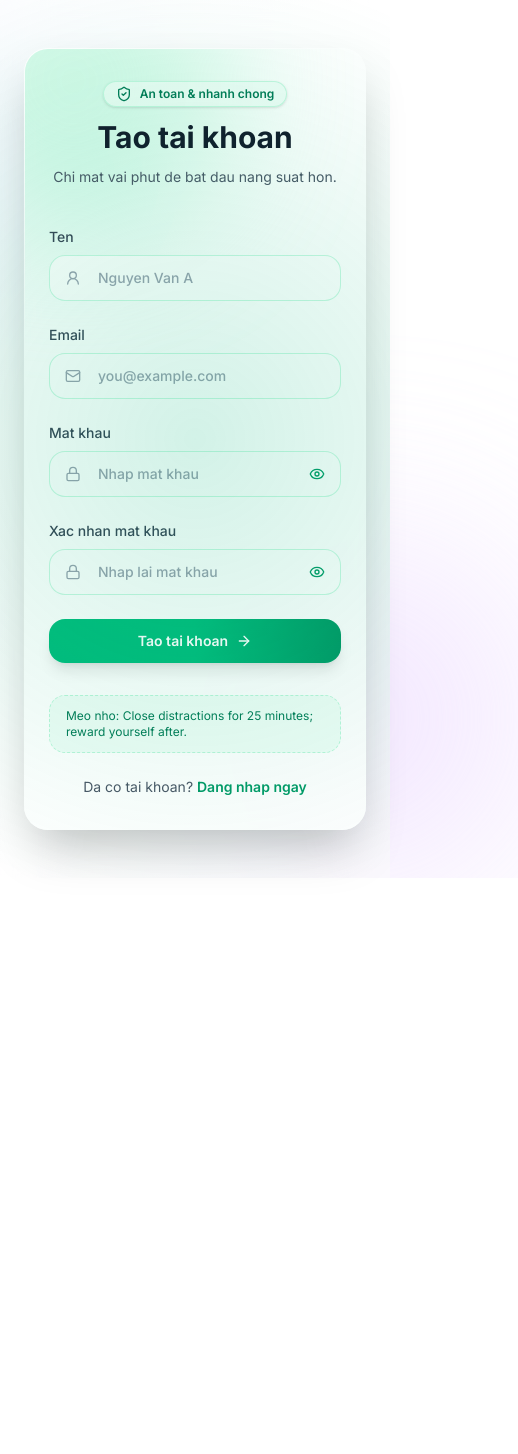
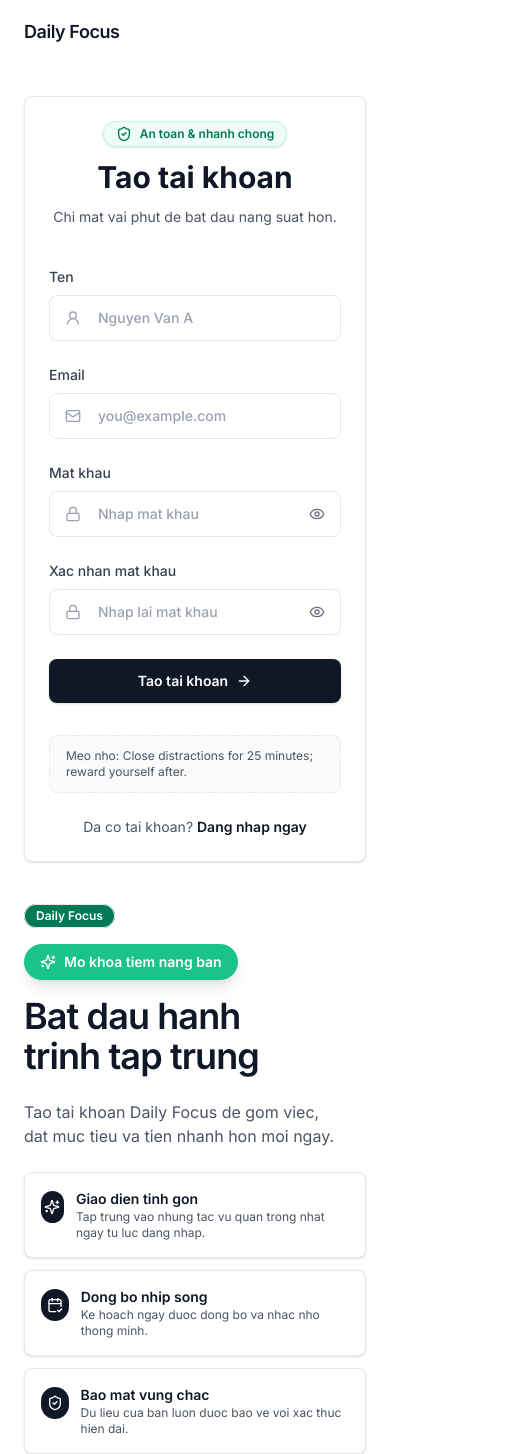
Before and after one commit to Altas463/daily-focus-Time-Management-Website, a Next.js app: page /auth/register in a window 390 px wide. Shown: the whole page, 518 px wide, since content can reach past the window. Before the commit the page ends 878 px from the top, so only its background shows below. Built offline with nearby package versions, Linux system fonts and the light colour scheme.

Commit message:
refactor: simplify layout and styling in AuthPageShell; remove unnecessary animations and improve structure

```diff
--- a/src/app/auth/register/page.tsx
+++ b/src/app/auth/register/page.tsx
@@ -158,17 +158,7 @@
         </>
       }
     >
-      <motion.div
-        initial={{ opacity: 0, y: 24, scale: 0.98 }}
-        animate={{ opacity: 1, y: 0, scale: 1 }}
-        transition={{ duration: 0.6, ease: "easeOut" }}
-        className="relative overflow-hidden rounded-3xl border border-white/70 bg-white/80 px-6 py-8 shadow-2xl backdrop-blur-sm dark:border-white/10 dark:bg-gray-950/75 sm:px-10 sm:py-12"
-      >
-        <div className="pointer-events-none absolute inset-0">
-          <div className="absolute -left-28 -top-32 h-80 w-80 rounded-full bg-emerald-200/50 blur-3xl dark:bg-emerald-800/40" />
-          <div className="absolute right-0 bottom-0 h-64 w-64 translate-x-1/3 translate-y-1/3 rounded-full bg-white/70 blur-[120px] dark:bg-white/10" />
-        </div>
-        <div className="relative">
+      <div>
           <div className="mb-10 flex flex-col items-center gap-3 text-center">
             <div className="inline-flex items-center gap-2 rounded-full border border-emerald-200/60 bg-emerald-50/80 px-3 py-1 text-xs font-semibold text-emerald-700 shadow-sm dark:border-emerald-500/30 dark:bg-emerald-500/10 dark:text-emerald-200">
               <ShieldCheck className="h-4 w-4" aria-hidden />
@@ -199,7 +189,7 @@
                   value={name}
                   onChange={(event) => setName(event.target.value)}
                   placeholder="Nguyen Van A"
-                  className="w-full rounded-2xl border border-emerald-200/60 bg-white/90 px-4 py-3 pl-12 text-sm font-medium text-gray-900 placeholder:text-gray-400 transition focus:border-emerald-500 focus:outline-none focus:ring-4 focus:ring-emerald-400/20 dark:border-white/10 dark:bg-gray-900/70 dark:text-white dark:placeholder:text-gray-500 dark:focus:border-emerald-300 dark:focus:ring-emerald-500/20"
+                  className="w-full rounded-lg border border-gray-200 bg-white px-4 py-3 pl-12 text-sm font-medium text-gray-900 placeholder:text-gray-400 transition focus:border-gray-400 focus:outline-none focus:ring-4 focus:ring-gray-200 dark:border-gray-800 dark:bg-gray-900 dark:text-white dark:placeholder:text-gray-500 dark:focus:border-gray-600 dark:focus:ring-gray-800/40"
                 />
               </div>
             </div>
@@ -221,7 +211,7 @@
                   value={email}
                   onChange={(event) => setEmail(event.target.value)}
                   placeholder="you@example.com"
-                  className="w-full rounded-2xl border border-emerald-200/60 bg-white/90 px-4 py-3 pl-12 text-sm font-medium text-gray-900 placeholder:text-gray-400 transition focus:border-emerald-500 focus:outline-none focus:ring-4 focus:ring-emerald-400/20 dark:border-white/10 dark:bg-gray-900/70 dark:text-white dark:placeholder:text-gray-500 dark:focus:border-emerald-300 dark:focus:ring-emerald-500/20"
+                  className="w-full rounded-lg border border-gray-200 bg-white px-4 py-3 pl-12 text-sm font-medium text-gray-900 placeholder:text-gray-400 transition focus:border-gray-400 focus:outline-none focus:ring-4 focus:ring-gray-200 dark:border-gray-800 dark:bg-gray-900 dark:text-white dark:placeholder:text-gray-500 dark:focus:border-gray-600 dark:focus:ring-gray-800/40"
                 />
               </div>
             </div>
@@ -249,12 +239,12 @@
                   onChange={(event) => setPassword(event.target.value)}
                   onKeyUp={(event) => setCapsOnPw(event.getModifierState && event.getModifierState("CapsLock"))}
                   placeholder="Nhap mat khau"
-                  className="w-full rounded-2xl border border-emerald-200/60 bg-white/90 px-4 py-3 pl-12 pr-12 text-sm font-medium text-gray-900 placeholder:text-gray-400 transition focus:border-emerald-500 focus:outline-none focus:ring-4 focus:ring-emerald-400/20 dark:border-white/10 dark:bg-gray-900/70 dark:text-white dark:placeholder:text-gray-500 dark:focus:border-emerald-300 dark:focus:ring-emerald-500/20"
+                  className="w-full rounded-lg border border-gray-200 bg-white px-4 py-3 pl-12 pr-12 text-sm font-medium text-gray-900 placeholder:text-gray-400 transition focus:border-gray-400 focus:outline-none focus:ring-4 focus:ring-gray-200 dark:border-gray-800 dark:bg-gray-900 dark:text-white dark:placeholder:text-gray-500 dark:focus:border-gray-600 dark:focus:ring-gray-800/40"
                 />
                 <button
                   type="button"
                   onClick={() => setShowPassword((value) => !value)}
-                  className="absolute inset-y-0 right-0 flex items-center px-4 text-emerald-600 transition hover:text-emerald-700 dark:text-emerald-300 dark:hover:text-emerald-200"
+                  className="absolute inset-y-0 right-0 flex items-center px-4 text-gray-500 transition hover:text-gray-700 dark:text-gray-400 dark:hover:text-gray-200"
                   aria-label={showPassword ? "An mat khau" : "Hien mat khau"}
                 >
                   {showPassword ? (
@@ -268,7 +258,7 @@
 
               {password && (
                 <div className="space-y-2">
-                  <div className="h-2 w-full overflow-hidden rounded-full bg-emerald-100/70 dark:bg-white/10">
+                  <div className="h-2 w-full overflow-hidden rounded-full bg-gray-200 dark:bg-white/10">
                     <div
                       className={`h-2 rounded-full transition-all duration-300 ${passwordStrengthClass}`}
                       style={{ width: passwordMax ? `${(passwordScore / passwordMax) * 100}%` : "0%" }}
@@ -310,12 +300,12 @@
                   onChange={(event) => setConfirmPassword(event.target.value)}
                   onKeyUp={(event) => setCapsOnConfirm(event.getModifierState && event.getModifierState("CapsLock"))}
                   placeholder="Nhap lai mat khau"
-                  className="w-full rounded-2xl border border-emerald-200/60 bg-white/90 px-4 py-3 pl-12 pr-12 text-sm font-medium text-gray-900 placeholder:text-gray-400 transition focus:border-emerald-500 focus:outline-none focus:ring-4 focus:ring-emerald-400/20 dark:border-white/10 dark:bg-gray-900/70 dark:text-white dark:placeholder:text-gray-500 dark:focus:border-emerald-300 dark:focus:ring-emerald-500/20"
+                  className="w-full rounded-lg border border-gray-200 bg-white px-4 py-3 pl-12 pr-12 text-sm font-medium text-gray-900 placeholder:text-gray-400 transition focus:border-gray-400 focus:outline-none focus:ring-4 focus:ring-gray-200 dark:border-gray-800 dark:bg-gray-900 dark:text-white dark:placeholder:text-gray-500 dark:focus:border-gray-600 dark:focus:ring-gray-800/40"
                 />
                 <button
                   type="button"
                   onClick={() => setShowConfirmPassword((value) => !value)}
-                  className="absolute inset-y-0 right-0 flex items-center px-4 text-emerald-600 transition hover:text-emerald-700 dark:text-emerald-300 dark:hover:text-emerald-200"
+                  className="absolute inset-y-0 right-0 flex items-center px-4 text-gray-500 transition hover:text-gray-700 dark:text-gray-400 dark:hover:text-gray-200"
                   aria-label={showConfirmPassword ? "An mat khau xac nhan" : "Hien mat khau xac nhan"}
                 >
                   {showConfirmPassword ? (
@@ -360,7 +350,7 @@
             <button
               type="submit"
               disabled={isLoading}
-              className="group inline-flex w-full items-center justify-center gap-2 rounded-2xl bg-gradient-to-r from-emerald-500 via-emerald-500 to-emerald-600 px-6 py-3 text-sm font-semibold text-white shadow-lg transition hover:from-emerald-400 hover:to-emerald-500 focus-visible:outline focus-visible:outline-2 focus-visible:outline-offset-2 focus-visible:outline-emerald-400 disabled:opacity-60 dark:text-gray-900"
+              className="group inline-flex w-full items-center justify-center gap-2 rounded-lg bg-gray-900 px-6 py-3 text-sm font-semibold text-white shadow-sm transition hover:bg-gray-800 focus-visible:outline focus-visible:outline-2 focus-visible:outline-offset-2 focus-visible:outline-gray-600 disabled:opacity-60 dark:bg-white dark:text-gray-900"
             >
               {isLoading ? (
                 <>
@@ -376,18 +366,17 @@
             </button>
           </form>
 
-          <div className="mt-8 rounded-2xl border border-dashed border-emerald-200/70 bg-emerald-50/80 px-4 py-3 text-xs text-emerald-700 dark:border-emerald-500/20 dark:bg-emerald-500/10 dark:text-emerald-200">
+          <div className="mt-8 rounded-lg border border-dashed border-gray-200 bg-gray-50 px-4 py-3 text-xs text-gray-600 dark:border-gray-800 dark:bg-gray-900/60 dark:text-gray-400">
             Meo nho: {motivationTip}
           </div>
 
           <p className="mt-6 text-center text-sm text-gray-600 dark:text-gray-400">
             Da co tai khoan?{" "}
-            <Link href="/auth/login" className="font-semibold text-emerald-600 underline-offset-4 hover:underline dark:text-emerald-300">
+            <Link href="/auth/login" className="font-semibold text-gray-900 underline-offset-4 hover:underline dark:text-white">
               Dang nhap ngay
             </Link>
           </p>
         </div>
-      </motion.div>
     </AuthPageShell>
   );
 }
--- a/src/components/auth/AuthPageShell.tsx
+++ b/src/components/auth/AuthPageShell.tsx
@@ -1,6 +1,8 @@
 'use client';
 
 import { ReactNode } from 'react';
+import Link from 'next/link';
+import Navbar from '@/components/navbar/Navbar';
 import type { LucideIcon } from 'lucide-react';
 import { CalendarCheck2, ShieldCheck, Sparkles } from 'lucide-react';
 
@@ -54,72 +56,45 @@
   const accentClass = variantAccent[variant];
 
   return (
+    <div className="min-h-screen bg-white text-gray-900 dark:bg-gray-950 dark:text-gray-100">
+      <Navbar />
+
       <main
         ref={stageRef}
         onMouseMove={onMouseMove}
-      className="relative isolate min-h-screen grid bg-gradient-to-br from-gray-50 via-white to-gray-100 text-gray-900 dark:from-gray-950 dark:via-slate-950 dark:to-black dark:text-gray-100 lg:grid-cols-[minmax(360px,1fr)_minmax(320px,460px)]"
+        className="px-6 pt-24"
       >
-      <div className="pointer-events-none absolute inset-0 opacity-70 mix-blend-normal dark:opacity-100">
-        <div className="absolute -left-24 top-10 h-72 w-72 rounded-full bg-blue-100 blur-3xl dark:bg-emerald-900/40" />
-        <div className="absolute -right-32 bottom-0 h-80 w-80 rounded-full bg-purple-200 blur-[110px] dark:bg-blue-900/30" />
+        <div className="mx-auto grid max-w-7xl gap-10 md:grid-cols-[1.2fr_1fr] md:items-start">
+          <div className="order-last md:order-first">
+            <Link href="/" className={`inline-flex rounded-full px-3 py-1 text-xs font-semibold ring-1 ring-inset ring-gray-200 dark:ring-gray-800 ${accentClass}`}>
+              Daily Focus
+            </Link>
+            <div className="mt-4 space-y-4 text-balance text-gray-900 dark:text-gray-100">
+              {hero}
             </div>
-      <aside className="relative hidden overflow-hidden border-r border-white/40 bg-white/60 px-12 py-16 backdrop-blur-xl dark:border-white/10 dark:bg-white/[0.04] lg:flex lg:flex-col lg:justify-between">
-        <div className="pointer-events-none absolute inset-0 bg-gradient-to-br from-white/60 via-white/40 to-white/10 dark:from-emerald-500/10 dark:via-white/[0.04] dark:to-transparent" />
-        <div className="relative space-y-8">
-          <span className={`inline-flex rounded-full px-3 py-1 text-xs font-semibold shadow-sm ring-1 ring-inset ring-white/40 dark:ring-white/10 ${accentClass}`}>
-            Daily Focus
+            <ul className="mt-6 grid grid-cols-1 gap-3 text-sm text-gray-600 dark:text-gray-300 md:max-w-md">
+              {highlights.map(({ icon: Icon, title, description }) => (
+                <li key={title} className="flex items-start gap-3 rounded-lg border border-gray-200 bg-white p-4 shadow-sm dark:border-gray-800 dark:bg-gray-900">
+                  <span className="mt-0.5 inline-flex h-8 w-8 items-center justify-center rounded-full bg-gray-900 text-white dark:bg-white dark:text-gray-900">
+                    <Icon className="h-4 w-4" aria-hidden />
                   </span>
-          <div className="space-y-4 text-balance text-gray-900 dark:text-gray-100">{hero}</div>
-          <ul className="space-y-4 text-sm">
-            {highlights.map(({ icon: Icon, title, description }) => (
-              <li key={title} className="flex items-start gap-4 rounded-2xl border border-white/60 bg-white/80 px-4 py-3 shadow-sm backdrop-blur dark:border-white/10 dark:bg-white/[0.06]">
-                <span className="mt-0.5 inline-flex h-9 w-9 items-center justify-center rounded-full bg-slate-900 text-white shadow-sm dark:bg-emerald-500">
-                  <Icon className="h-5 w-5" aria-hidden />
-                </span>
-                <div className="space-y-1">
+                  <div>
                     <p className="text-sm font-semibold text-gray-900 dark:text-gray-100">{title}</p>
-                  <p className="text-xs text-gray-500 dark:text-gray-400">{description}</p>
+                    <p className="text-xs text-gray-600 dark:text-gray-400">{description}</p>
                   </div>
                 </li>
               ))}
             </ul>
           </div>
-        <div className="relative">
-          <div className="rounded-2xl border border-white/50 bg-white/80 px-6 py-5 text-xs text-gray-500 shadow-sm backdrop-blur dark:border-white/10 dark:bg-white/[0.05] dark:text-gray-400">
-            Tip: Bam <kbd className="rounded border border-gray-300/70 px-1 text-[10px] text-gray-700 dark:border-white/20 dark:text-gray-200">Alt</kbd> +{' '}
-            <kbd className="rounded border border-gray-300/70 px-1 text-[10px] text-gray-700 dark:border-white/20 dark:text-gray-200">Enter</kbd> de gui form nhanh hon.
-          </div>
-        </div>
-      </aside>
 
-      <section className="relative flex items-center justify-center px-6 py-12 sm:px-8 lg:px-10 lg:py-16">
-        <div className="pointer-events-none absolute inset-0 bg-white/65 backdrop-blur-xl dark:bg-gray-950/60" />
-        <div className="relative w-full max-w-md">
+          <section className="flex items-start justify-center">
+            <div className="w-full max-w-md rounded-lg border border-gray-200 bg-white p-6 shadow-sm dark:border-gray-800 dark:bg-gray-900 sm:p-8">
               {children}
             </div>
           </section>
-
-      <style jsx>{`
-        main {
-          --mx: 50%;
-          --my: 50%;
-        }
-
-        main::after {
-          content: '';
-          pointer-events: none;
-          position: absolute;
-          inset: 0;
-          opacity: 0.85;
-          background: radial-gradient(40rem circle at var(--mx) var(--my), rgba(14, 165, 233, 0.14), transparent 65%);
-          transition: background 180ms ease;
-        }
-
-        :global(.dark) main::after {
-          background: radial-gradient(42rem circle at var(--mx) var(--my), rgba(16, 185, 129, 0.22), transparent 70%);
-        }
-      `}</style>
+        </div>
       </main>
+    </div>
   );
 }
 
```
Also changed, not shown: src/app/auth/login/page.tsx (+12 -54 lines). Lines whose indentation alone changed are shown as unchanged.
